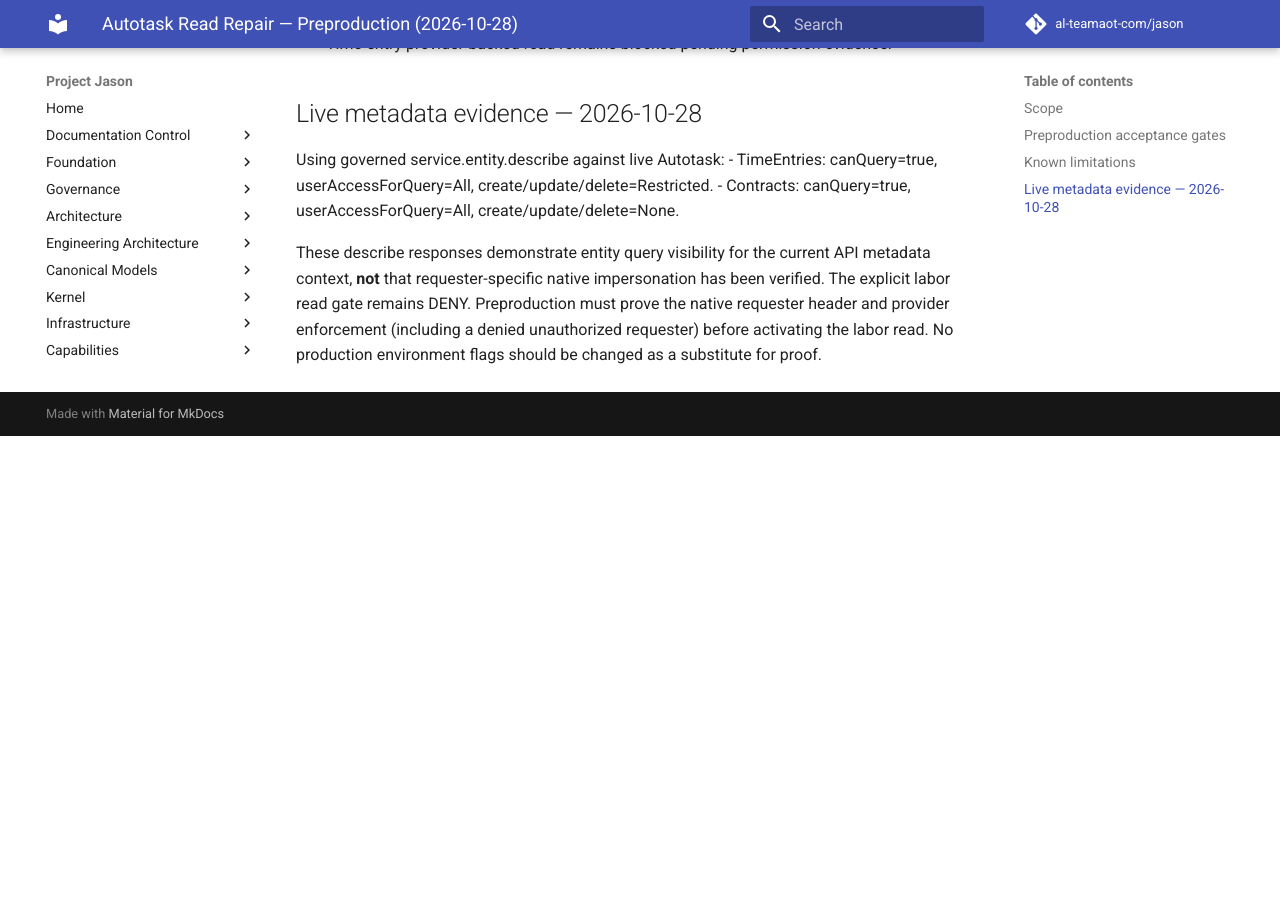
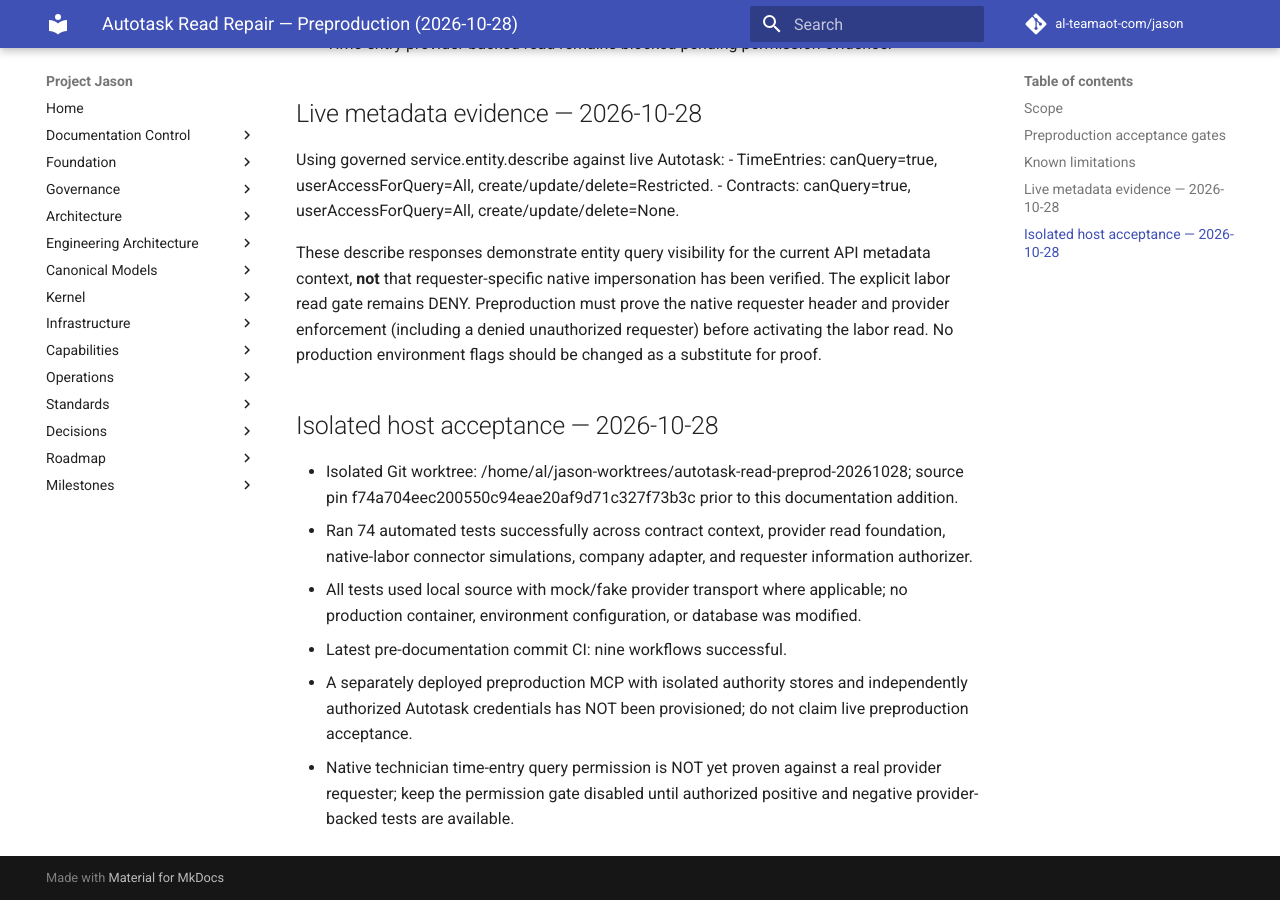
Before and after one commit to al-teamaot-com/jason, an MkDocs documentation site: the page built from docs/operations/Autotask-Read-Repair-Preproduction-20261028.md, in a window 1280 px wide and 900 px high, scrolled down 1057 px. Built offline with MkDocs 1.6.1 and Material for MkDocs 9.7.7, drawn with Linux system fonts in a browser that asks for light colours; comment, search, counter and statistics services are not loaded; before the commit the page ends 1493 px from its top, so only the background shows below that.

Commit message:
docs(preprod): record isolated 74-test acceptance and live provider gates

```diff
--- a/docs/operations/Autotask-Read-Repair-Preproduction-20261028.md
+++ b/docs/operations/Autotask-Read-Repair-Preproduction-20261028.md
@@ -27,3 +27,11 @@
 - Contracts: canQuery=true, userAccessForQuery=All, create/update/delete=None.
 
 These describe responses demonstrate entity query visibility for the current API metadata context, **not** that requester-specific native impersonation has been verified. The explicit labor read gate remains DENY. Preproduction must prove the native requester header and provider enforcement (including a denied unauthorized requester) before activating the labor read. No production environment flags should be changed as a substitute for proof.
+
+## Isolated host acceptance — 2026-10-28
+- Isolated Git worktree: /home/al/jason-worktrees/autotask-read-preprod-20261028; source pin f74a704eec200550c94eae20af9d71c327f73b3c prior to this documentation addition.
+- Ran 74 automated tests successfully across contract context, provider read foundation, native-labor connector simulations, company adapter, and requester information authorizer.
+- All tests used local source with mock/fake provider transport where applicable; no production container, environment configuration, or database was modified.
+- Latest pre-documentation commit CI: nine workflows successful.
+- A separately deployed preproduction MCP with isolated authority stores and independently authorized Autotask credentials has NOT been provisioned; do not claim live preproduction acceptance.
+- Native technician time-entry query permission is NOT yet proven against a real provider requester; keep the permission gate disabled until authorized positive and negative provider-backed tests are available.
```
